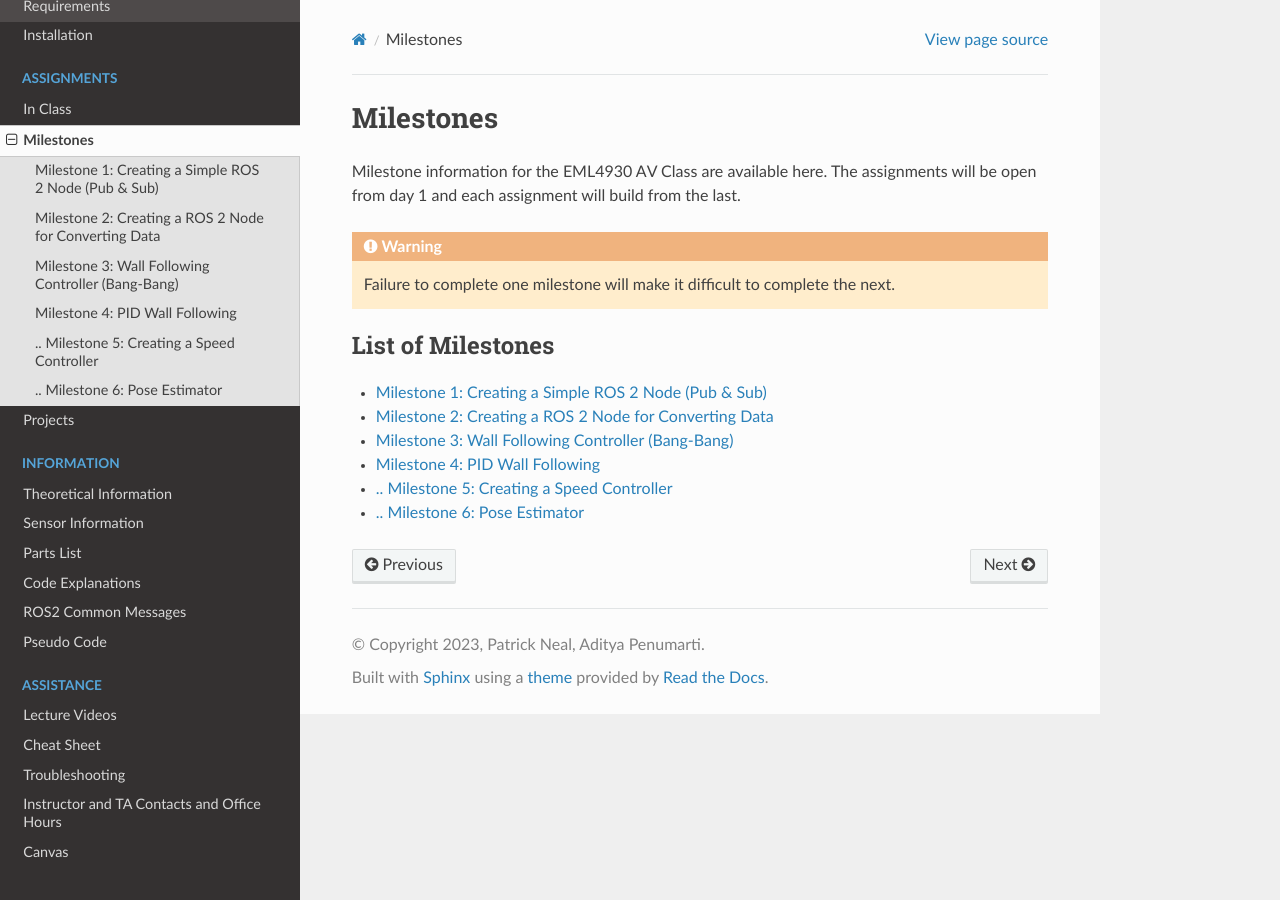
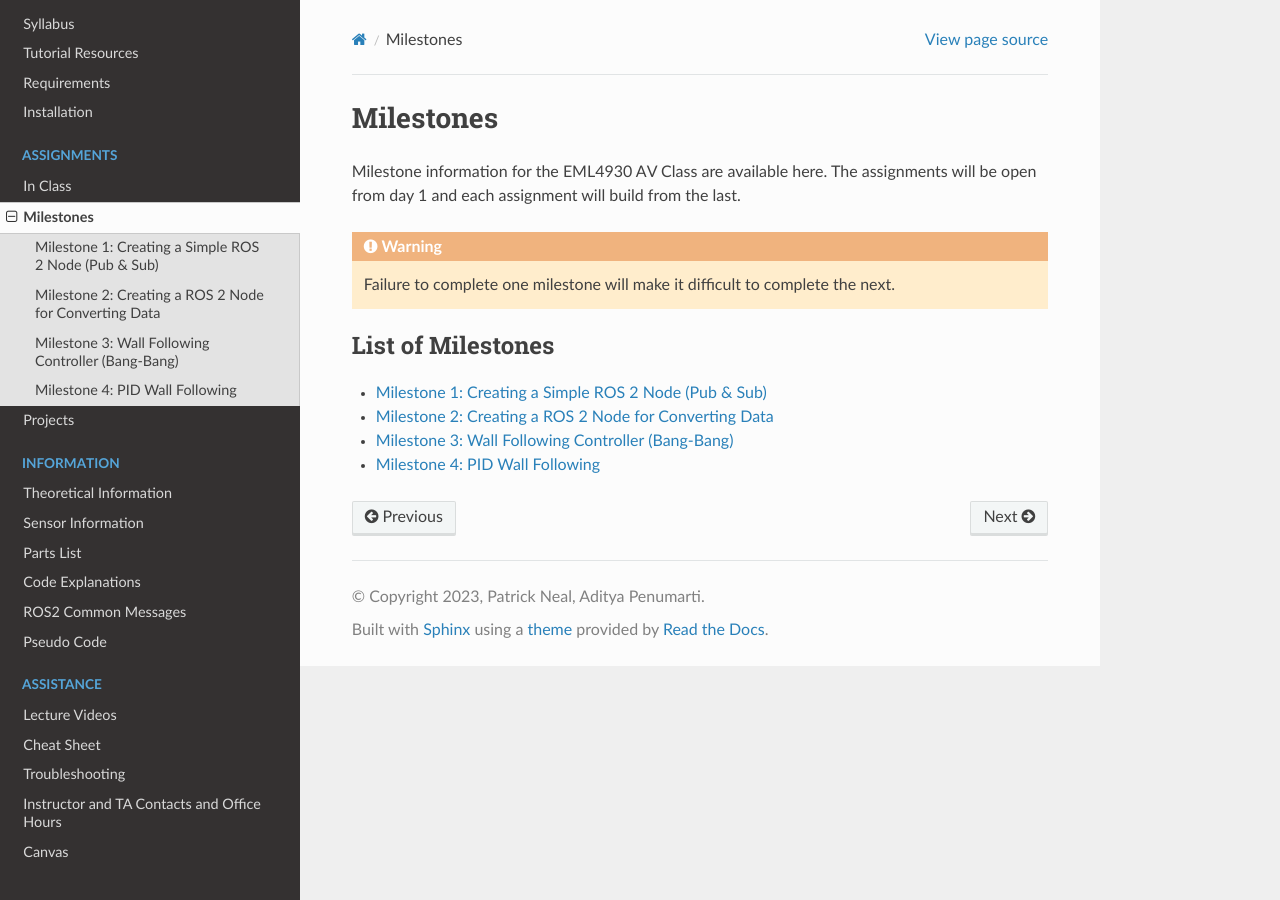
Before and after one commit to av-mae-uf/av1tenth-docs, a Sphinx documentation site: the page built from docs/assignments/milestones/milestone.rst, in a window 1280 px wide. Built offline with Sphinx 7.4.7 and the Read the Docs theme 2.0.0, drawn with Linux system fonts in a browser that asks for light colours.

Commit message:
removing milestone 5 and 6

```diff
--- a/docs/assignments/milestones/milestone.rst
+++ b/docs/assignments/milestones/milestone.rst
@@ -13,5 +13,3 @@ Milestone information for the EML4930 AV Class are available here. The assignmen
    Milestone 2: Creating a ROS 2 Node for Converting Data <milestone2>
    Milestone 3: Wall Following Controller (Bang-Bang) <milestone3>
    Milestone 4: PID Wall Following <milestone4>
-   .. Milestone 5: Creating a Speed Controller <milestone5>
-   .. Milestone 6: Pose Estimator <milestone6>
```
